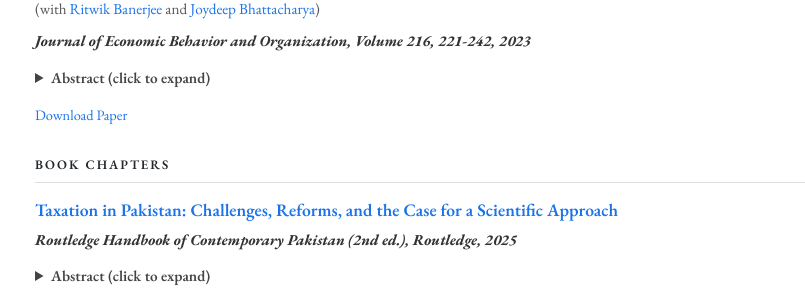
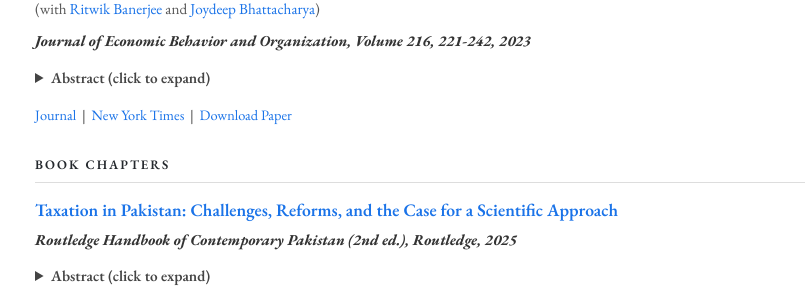
Before and after one commit to sherafghanasad/sherafghanasad.github.io, a Jekyll site: the page built from research.html, in a window 1280 px wide and 900 px high, scrolled down 429 px. Shown: the part 155-455 px from the top of the window, without its empty margins (205-1010 px from the left). Built offline with Jekyll 4.4.1, drawn with Linux system fonts in a browser that asks for light colours.

Commit message:
Add NYT and Journal links to JEBO out-group employers paper
Co-Authored-By: Claude Opus 5.5 <noreply@anthropic.com>

```diff
--- a/research.html
+++ b/research.html
@@ -34,7 +34,7 @@ permalink: /research/
     <summary>Abstract (click to expand)</summary>
     <p>We study possible labor market discrimination by workers towards their out-group employers as manifested via social preferences (altruism and reciprocity). We run a well-powered, model-based, lab-in-the-field experiment, recruiting 6,000 white American worker subjects from Amazon's M-Turk platform for a real effort task. We also hire trainer subjects, our stand-in for employers, from a university. To worker subjects, we randomly (and unobtrusively) reveal the racial identity of the trainers, who may be white or black. We find evidence that white workers may discriminate against white employers based on altruism (working harder due to concern for the employer's well-being). However, they may discriminate based on reciprocity in favor of their white employers (working harder because of a small gift). From the perspective of black (white) employers, altruism evokes a stronger (weaker) effort response, but gift-giving has no (positive) effect. The combined effect of altruism and reciprocity on worker effort is the same for black and white employers.</p>
   </details>
-  <p class="pub-links"><a href="https://www.dropbox.com/scl/fi/cdafri2m7tyhpro53sipa/Published-Version.pdf?rlkey=la50fdjgc35b865go6eb8iodg&dl=0" target="_blank">Download Paper</a></p>
+  <p class="pub-links"><a href="https://www.sciencedirect.com/science/article/abs/pii/S0167268123003566" target="_blank">Journal</a> &nbsp;|&nbsp; <a href="https://www.nytimes.com/2019/11/15/nyregion/mechanical-turk-amazon-labor.html" target="_blank">New York Times</a> &nbsp;|&nbsp; <a href="https://www.dropbox.com/scl/fi/cdafri2m7tyhpro53sipa/Published-Version.pdf?rlkey=la50fdjgc35b865go6eb8iodg&dl=0" target="_blank">Download Paper</a></p>
 </div>
 
 <h2 id="book-chapters">Book Chapters</h2>
```
